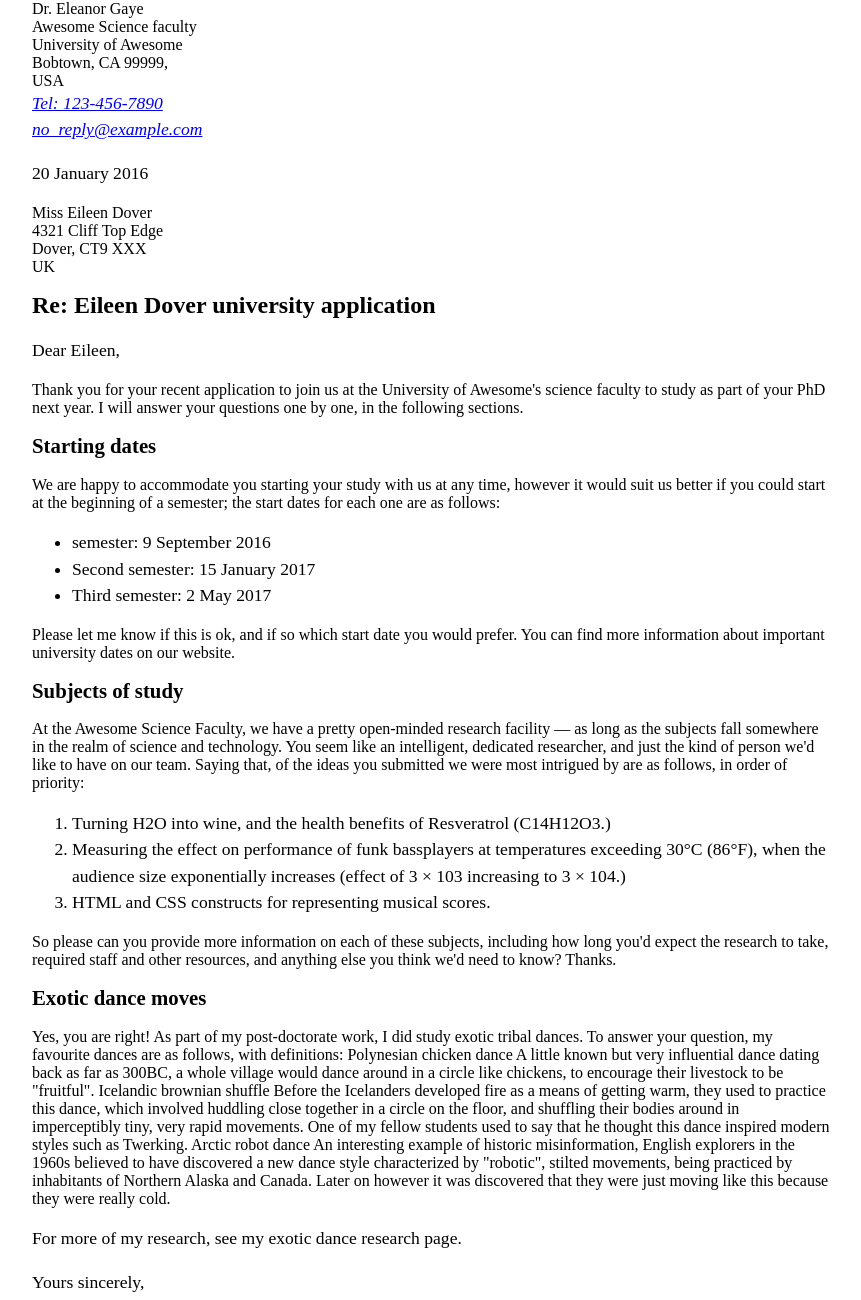
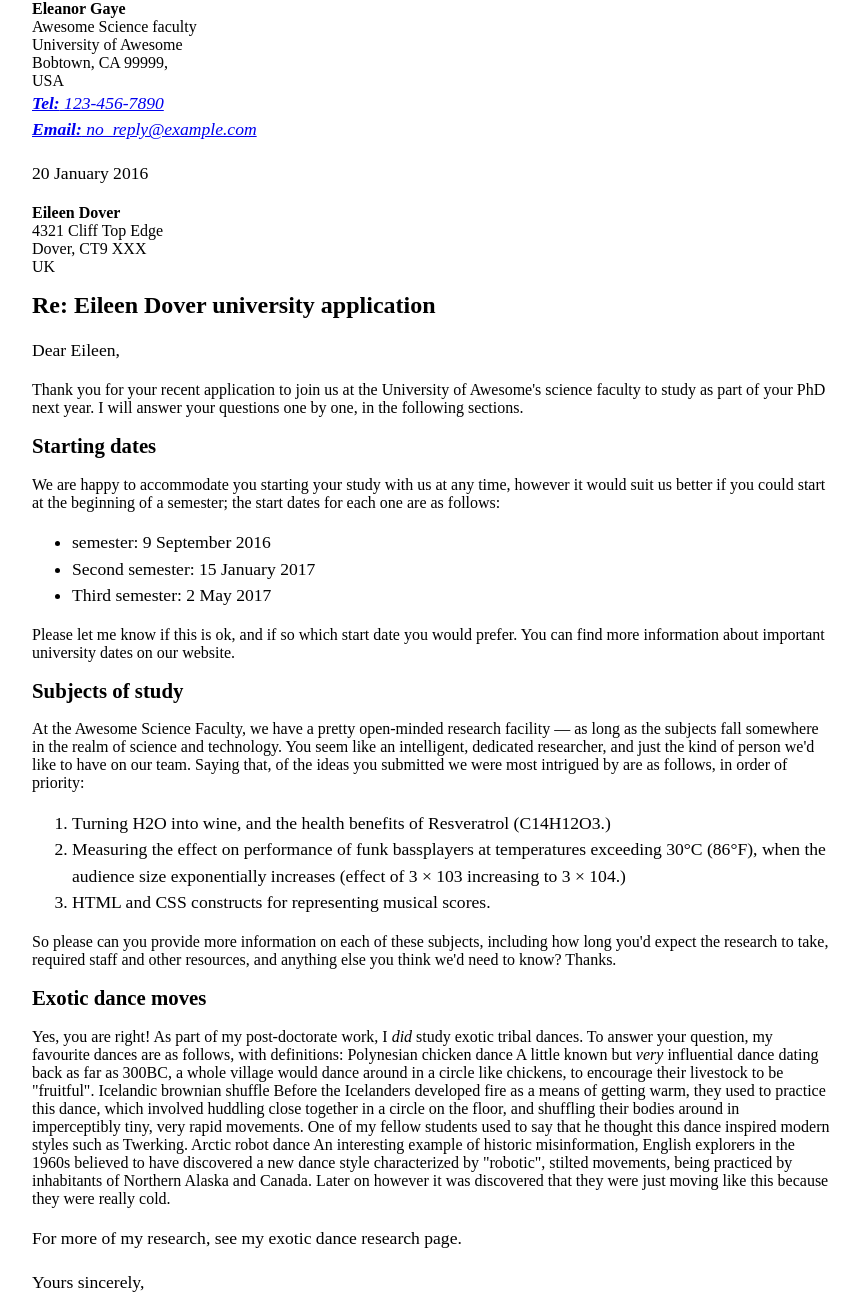
Before and after one commit to hase218/git-tutorial, a plain HTML site: page index.html in a window 1280 px wide. Shown: the top 1300 px of the page, without its empty margins (208-1069 px from the left). Drawn offline with Linux system fonts and the light colour scheme.

Commit message:
送信者、受信者の名前のマークアップ テキスト内単語に強調を追加

```diff
--- a/index.html
+++ b/index.html
@@ -4,22 +4,22 @@
     <link rel="stylesheet" href="./style.css" >
   </head>
   <body>
-    Dr. Eleanor Gaye<br />
+    <strong>Eleanor Gaye</strong><br />
     Awesome Science faculty<br />
     University of Awesome<br />
     Bobtown, CA 99999,<br />
     USA<br />
     <address>
-      <a href="Tel: 123-456-7890">Tel: 123-456-7890</a>
+      <a href="123-456-7890"><strong>Tel:</strong> 123-456-7890</a>
       <br />
-      <a href="no_reply@example.com">no_reply@example.com</a>
+      <a href="no_reply@example.com"><strong>Email:</strong> no_reply@example.com</a>
       <br />
     </address>
 
 
     <p>20 January 2016</p>
 
-    Miss Eileen Dover<br />
+    <strong>Eileen Dover</strong><br />
     4321 Cliff Top Edge<br />
     Dover, CT9 XXX<br />
     UK<br />
@@ -59,10 +59,10 @@
 
     <h2>Exotic dance moves</h2>
 
-    Yes, you are right! As part of my post-doctorate work, I did study exotic tribal dances. To answer your question, my favourite dances are as follows, with definitions:
+    Yes, you are right! As part of my post-doctorate work, I <em>did</em> study exotic tribal dances. To answer your question, my favourite dances are as follows, with definitions:
 
     Polynesian chicken dance
-    A little known but very influential dance dating back as far as 300BC, a whole village would dance around in a circle like chickens, to encourage their livestock to be "fruitful".
+    A little known but <em>very</em> influential dance dating back as far as 300BC, a whole village would dance around in a circle like chickens, to encourage their livestock to be "fruitful".
     Icelandic brownian shuffle
     Before the Icelanders developed fire as a means of getting warm, they used to practice this dance, which involved huddling close together in a circle on the floor, and shuffling their bodies around in imperceptibly tiny, very rapid movements. One of my fellow students used to say that he thought this dance inspired modern styles such as Twerking.
     Arctic robot dance
```
